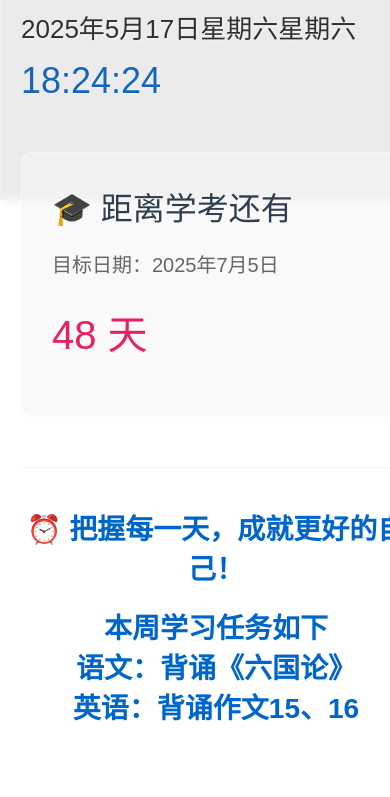
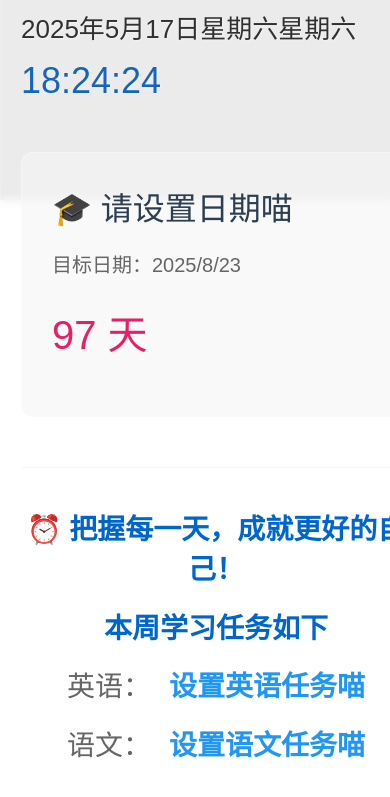
Before and after one commit to Zhaocaizhiyuan/CountdownDays-HTML, a plain HTML site: page index.html in a window 390 px wide. Shown: the part 217-1014 px from the top of the page. Drawn offline with Linux system fonts and the light colour scheme.

Commit message:
Update index.html

```diff
--- a/index.html
+++ b/index.html
@@ -156,6 +156,23 @@
             #result {
                 font-size: 40px;
             }
+
+        .static-text {
+            color: #666;
+            margin-right: 10px;
+            font-weight: normal;
+        }
+
+        #EnglishTasks {
+            color: #2196F3;
+            font-weight: bold;
+        }
+
+        #ChineseTasks {
+            color: #2196F3;
+            font-weight: bold;
+        }
+
         }
     </style>
 </head>
@@ -169,20 +186,52 @@
         </div>
 
         <div class="countdown-section">
-            <div id="event-name">🎓 距离学考还有</div>
-            <div id="target-display">目标日期：2025年7月5日</div>
+            <div id="event-name"></div>
+            <div id="target-display"></div>
             <div id="result"></div>
         </div>
 
         <div class="footer">
             <h1>⏰ 把握每一天，成就更好的自己！</h1>
-            <h1>本周学习任务如下<br>语文：背诵《六国论》<br>英语：背诵作文15、16</h1>
-
+            <h1>本周学习任务如下</h1>
+            <h1>
+            <span class="static-text">英语：</span>
+            <span id="EnglishTasks"></span>
+            </h1>
+            <h1>
+            <span class="static-text">语文：</span>
+            <span id="ChineseTasks"></span>
+            </h1>
         </div>
     </div>
 
     <script>
-        const TARGET_DATE = new Date('2025-07-05T00:00:00');  /*在这里设置日期，不要忘记更改上面的哦*/
+        // 配置管理
+        const DEFAULT_SETTINGS = {
+            eventName: '🎓 请设置日期喵',
+            targetDate: '2025-08-23',
+            EnglishTasks: '设置英语任务喵',
+            ChineseTasks: '设置语文任务喵',
+              };
+
+        // 初始化配置
+        let currentSettings = JSON.parse(localStorage.getItem('countdownSettings')) || DEFAULT_SETTINGS;
+        let TARGET_DATE = new Date(currentSettings.targetDate);
+
+        // 应用设置到界面
+        function applySettings() {
+            document.getElementById('event-name').textContent = currentSettings.eventName;
+            document.getElementById('target-display').textContent =
+                `目标日期：${new Date(currentSettings.targetDate).toLocaleDateString('zh-CN')}`;
+            document.getElementById('EnglishTasks').innerHTML = currentSettings.EnglishTasks;
+            document.getElementById('ChineseTasks').innerHTML = currentSettings.ChineseTasks;
+
+            // 更新倒计时日期
+            TARGET_DATE = new Date(currentSettings.targetDate);
+            updateCountdown();
+        }
+
+        applySettings();
 
         function updateTime() {
             const now = new Date();
@@ -218,6 +267,7 @@
             document.getElementById('result').innerHTML = resultText;
         }
 
+        // 初始化
         function init() {
             setInterval(updateTime, 1000);
             updateTime();
@@ -226,6 +276,9 @@
         }
 
         init();
+
+
     </script>
+
 </body>
 </html>
```
